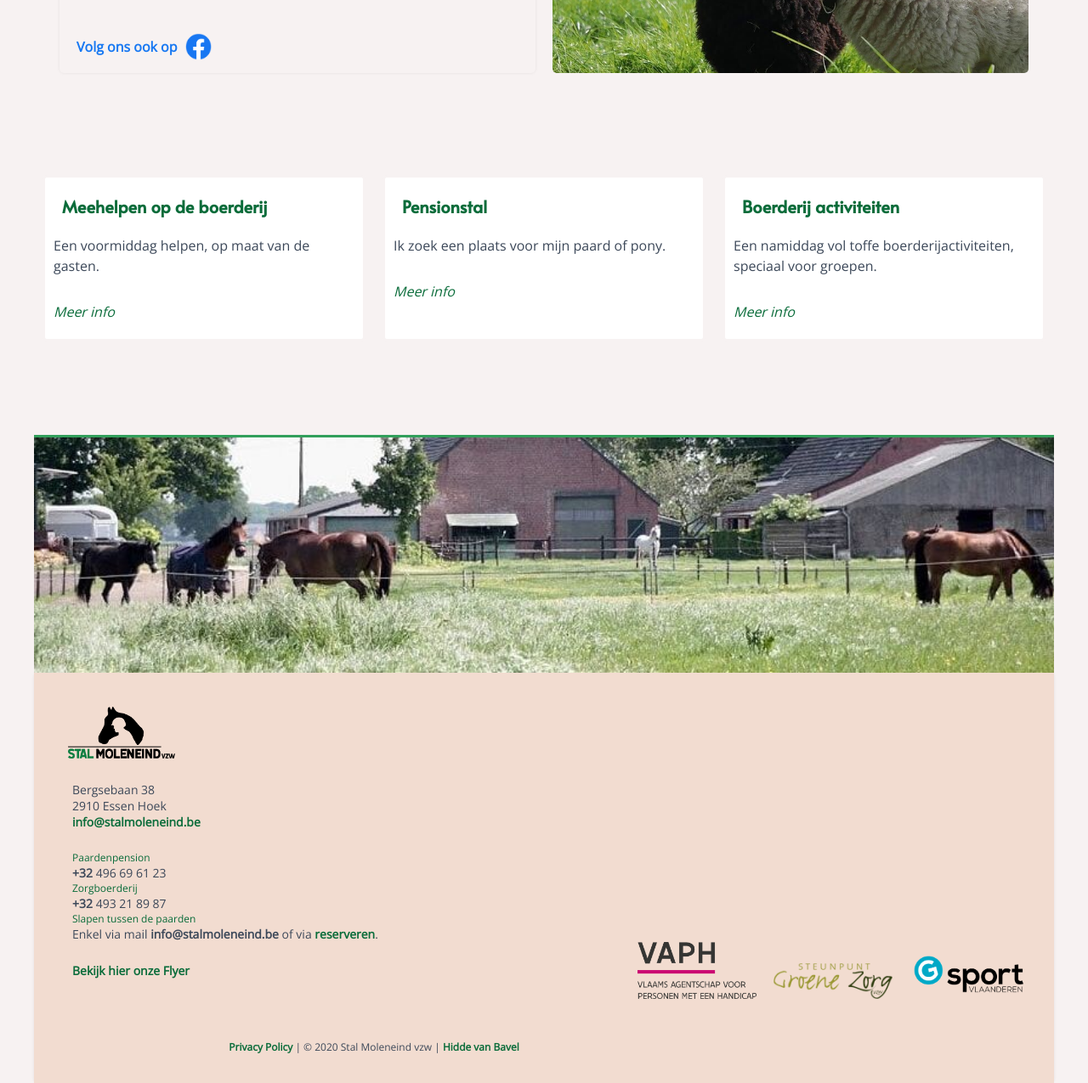
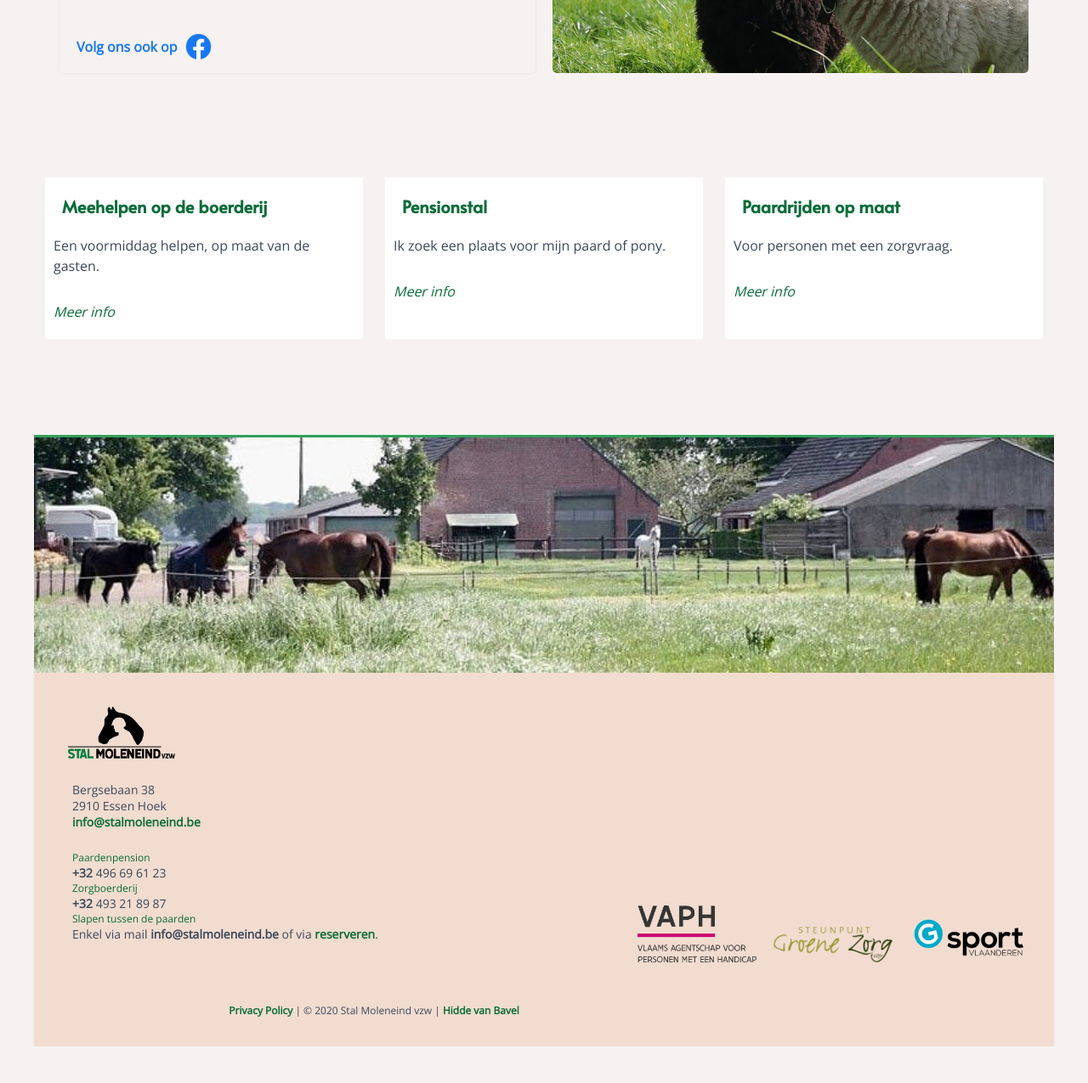
Before and after one commit to hidde-vb/moleneind-site, a website: page index.html in a window 1280 px wide. Shown: the part 1008-2283 px from the top of the page at 85% size. After the commit the page ends 2240 px from the top, so only its background shows below. Drawn offline with nearby package versions, Linux system fonts and the light colour scheme; files that its build step writes are made by us from their sources.

Commit message:
feat(html): remove flyers and links

```diff
--- a/index.html
+++ b/index.html
@@ -31,7 +31,7 @@
         </li>
         <li class="menu-item">
           <a href="./pages/slapen-tussen-de-paarden.html">Slapen tussen de paarden</a>
-      </li>
+        </li>
         <li class="menu-item">
           <a href="./pages/zorgboerderij.html">Zorgboerderij</a>
         </li>
@@ -117,8 +117,8 @@
       </div>
       <div class="panel box">
         <a class="no-effect" href="./pages/zorgboerderij.html">
-          <h3>Boerderij activiteiten</h3>
-          <p>Een namiddag vol toffe boerderijactiviteiten, speciaal voor groepen.</p>
+          <h3>Paardrijden op maat</h3>
+          <p>Voor personen met een zorgvraag.</p>
           <p class="accent">Meer info</p>
         </a>
       </div>
@@ -144,12 +144,9 @@
           <li class="info-list__label">Zorgboerderij</li>
           <li><b>+32</b> 493 21 89 87</li>
           <li class="info-list__label">Slapen tussen de paarden</li>
-          <li>Enkel via mail <b>info@stalmoleneind.be</b> of via <a href="https://docs.google.com/forms/d/e/1FAIpQLSctifEY24a34RrB5OXSGnTlNLo9ibkY30p3UPvkI8Ox4Sy4dQ/viewform">reserveren</a>.</li>
-        </ul>
-        <ul class="info-list">
-          <a href="./flyer.pdf" download>
-            <li>Bekijk hier onze Flyer</li>
-          </a>
+          <li>Enkel via mail <b>info@stalmoleneind.be</b> of via <a
+              href="https://docs.google.com/forms/d/e/1FAIpQLSctifEY24a34RrB5OXSGnTlNLo9ibkY30p3UPvkI8Ox4Sy4dQ/viewform">reserveren</a>.
+          </li>
         </ul>
       </div>
 
```
Also changed, not shown: pages/pension.html (+3 -6 lines), pages/privacy-policy.html (+1 -5 lines), pages/slapen-tussen-de-paarden.html (+1 -5 lines), pages/zorgboerderij.html (+1 -5 lines), 1 other file.
